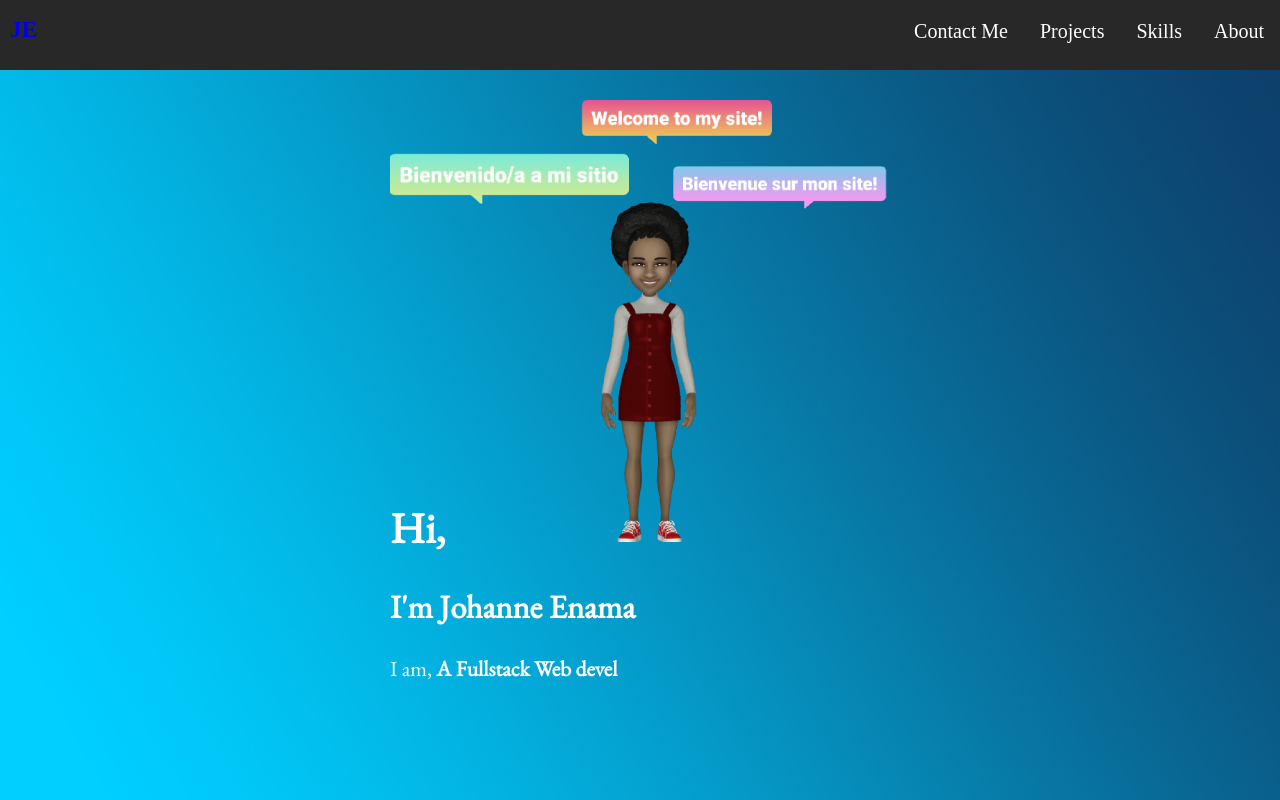
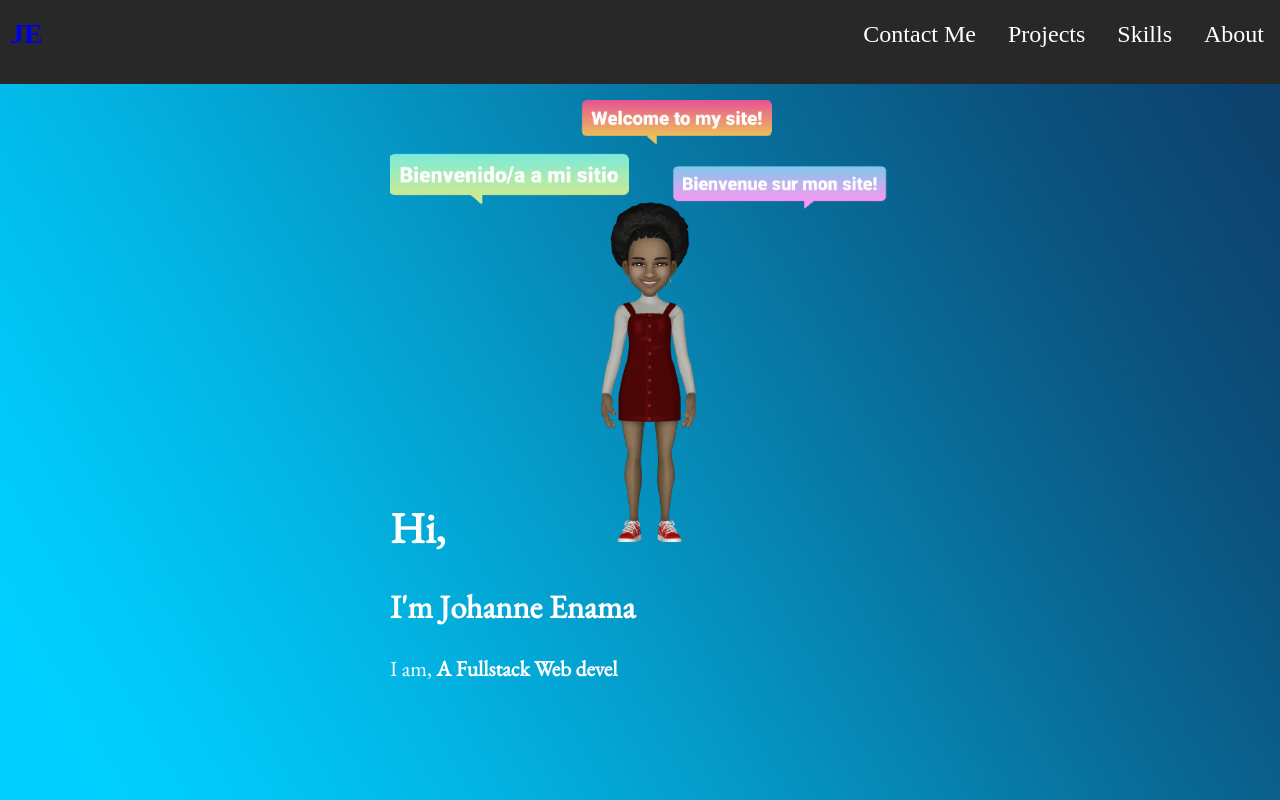
Before and after one commit to jenama/jenama.github.io, a React (Create React App) app: page / in a window 1280 px wide. Shown: the top 800 px of the page. Built offline with nearby package versions, Linux system fonts and the light colour scheme; a web font is replaced by a local one.

Commit message:
change navbar fontsize

```diff
--- a/src/App.css
+++ b/src/App.css
@@ -19,7 +19,7 @@ body {
   line-height: 1.7em;
   color: white;
   font-family: 'Patrick Hand SC', cursive;
-  font-size: 20px;
+  font-size: 1.5em;
 }
 
 .nav-bar h3 {
@@ -162,7 +162,7 @@ nav a {
 }
 
 .projects-cards {
-     display: flex;
+    display: flex;
     align-items: stretch;
     gap: 10px;
     justify-content: center;
@@ -273,7 +273,7 @@ a {
 
 @media screen and (max-width: 378px) {
   .nav-bar {
-    font-size: 0.6em;
+    font-size: 1.5em;
   }
 }
 
```
